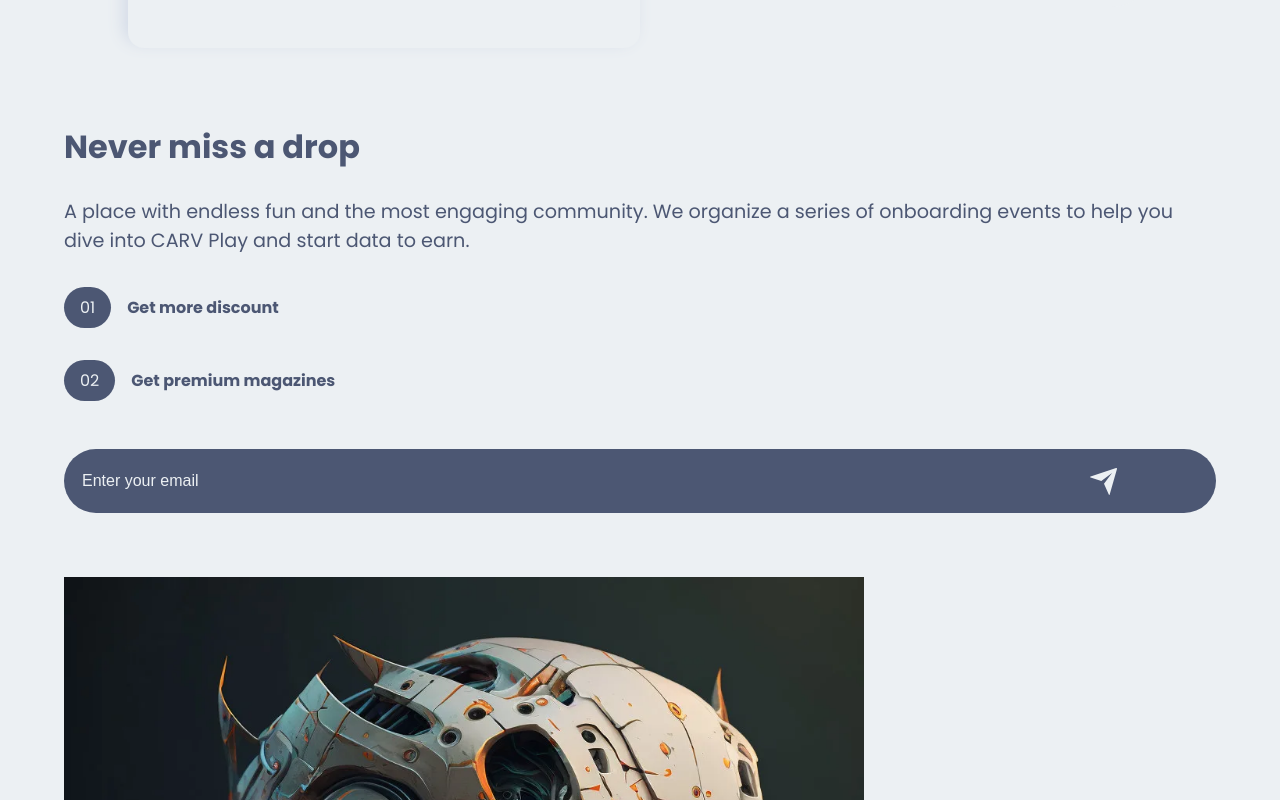
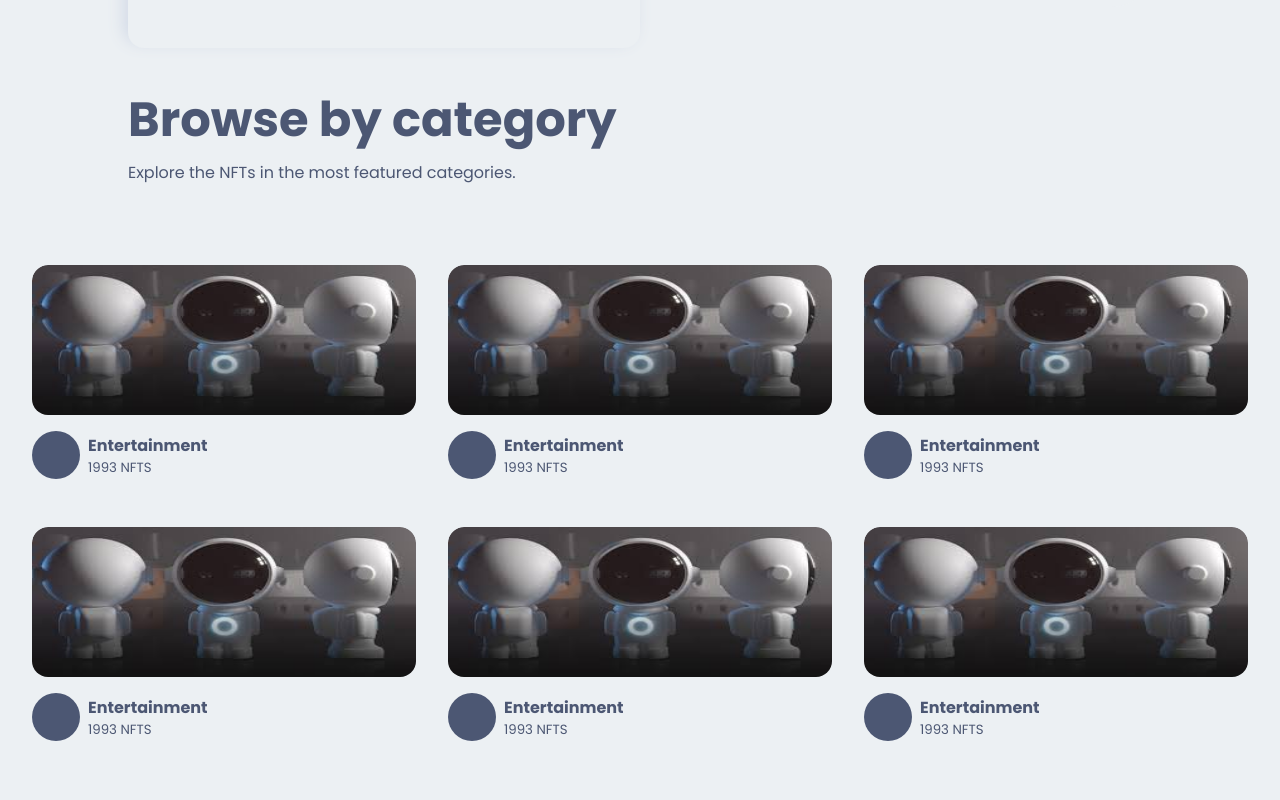
Before and after one commit to duclinhhuynh/FE_NFTMARKET, a Next.js app: page / in a window 1280 px wide. Shown: the part 1840-2640 px from the top of the page. Built offline with nearby package versions, Linux system fonts and the light colour scheme; no server answers.

Commit message:
completed_category

```diff
--- a/components/BigNFTSlider/BigNFTSlider.module.css
+++ b/components/BigNFTSlider/BigNFTSlider.module.css
@@ -92,7 +92,7 @@
 .bigNFTSlider_box_left_bidding_box {
     width: 100%;
     border: 3px solid var(--shadow-dark-color);
-    margin-block: 2rem;
+    margin-block: 1.5rem;
     padding: 0 4rem;
     border-radius: .5rem;
 }
@@ -144,7 +144,7 @@
     align-items: center;
     justify-content: center;
     gap: 4rem;
-    padding-block: 2rem 0rem ;
+    padding-block: 1rem 0rem ;
 }
 
 .bigNFTSlider_box_left_sliderBtn{
--- /dev/null
+++ b/components/Category/Category.jsx
@@ -0,0 +1,40 @@
+import React from 'react'
+import Image from 'next/image'
+import {BsCircleFill} from 'react-icons/bs'
+//INTERNAL IMPORT
+import Style from "./Category.module.css"
+import images from '../../img';
+const Category = () => {
+    const CategoryArray = [1, 2, 3, 4, 5, 6];
+  return (
+    <div className={Style.box_category}>
+        <div className={Style.category}>
+        {CategoryArray.map((el,i) => (
+            <div className={Style.category_box} key={1 + 1} >
+                <Image src={images.category}
+                className={Style.category_box_img}
+                alt='Background image'
+                width={400}
+                height={150}
+                objectFit="contain"
+
+                />
+                <div className={Style.category_box_title}>
+                    <span>
+                        <BsCircleFill/>
+                    </span>
+                    <div className={Style.category_box_title_info}>
+                        <h4>Entertainment</h4>
+                        <small>1993 NFTS</small>
+                    </div>
+                </div>
+            </div>
+        ))
+        }
+    </div>
+    </div>
+
+  )
+}
+
+export default Category
--- /dev/null
+++ b/components/Category/Category.module.css
@@ -0,0 +1,59 @@
+.box_category {
+    width: 95%;
+    margin: auto;
+}
+.category {
+    padding: 4rem 0;
+    display: grid;
+    grid-template-columns: repeat(6, 1fr);
+    gap: 2rem;
+}
+
+.category_box {
+    line-height: 0;
+    transition: all .3s ease-in;
+    border-radius: 1rem;
+    overflow: hidden;
+    cursor: pointer;
+    padding-bottom: 1rem;
+
+}
+.category_box:hover {
+    box-shadow: var(--box-shadow);
+}
+
+.category_box_img {
+    border-radius: 1rem;
+    max-width: 100%;
+}
+
+.category_box_title {
+    display: flex;
+    align-items: center;
+    /* padding: 1rem; */
+    gap: .5rem;
+}
+
+.category_box_title span {
+    font-size: 3rem;
+    margin-top: 1rem;
+}
+
+
+@media screen and (min-device-width:320px ) and (max-device-width:425px){
+    .category {
+        grid-template-columns: 1fr;
+    }
+}
+
+@media screen and (min-device-width:427px ) and (max-device-width:770px){
+    .category {
+        grid-template-columns: repeat(2,1fr);
+    }
+}
+
+@media screen and (min-device-width:771px ) and (max-device-width:1225px){
+    .category {
+        grid-template-columns: repeat(3,1fr);
+    }
+}
--- a/components/Subscribe/Subcribe.module.css
+++ b/components/Subscribe/Subcribe.module.css
@@ -41,7 +41,7 @@
 
 .subscribe_box_left_input {
     margin-top: 3rem;
-    padding: 2rem;
+    padding: 1rem;
     width: 80%;
     border-radius: 4rem;
     background-color: var(--icons-color);
--- a/components/Title/Title.module.css
+++ b/components/Title/Title.module.css
@@ -0,0 +1,33 @@
+.title {
+    width: 100%;
+}
+
+.title_box {
+    width: 80%;
+    margin: 0 auto;
+}
+
+.title_box h2 {
+    font-size: 3rem;
+    line-height: 0;
+}
+
+@media screen and (min-device-width: 320px) and (max-device-width: 425px){
+    .title_box {
+        width: 90%;
+    }
+    .title_box h2 {
+        font-size: 1.8rem;
+        line-height: 0;
+
+    }
+
+}
+
+@media screen and (min-device-width: 426px) and (max-device-width: 625px){
+    .title_box h2 {
+        font-size: 2rem;
+        line-height: 0;
+
+    }
+}
--- a/components/componentsindex.js
+++ b/components/componentsindex.js
@@ -6,4 +6,5 @@
 import BigNFTSlider from "./BigNFTSlider/BigNFTSlider";
 import Subscribe from "./Subscribe/Subscribe";
 import Title from "./Title/Title";
-export { Button, Footer, NavBar, HeroSection , Service, BigNFTSlider, Subscribe, Title};
+import Category from "./Category/Category";
+export { Button, Footer, NavBar, HeroSection , Service, BigNFTSlider, Subscribe, Title, Category};
--- a/img/index.js
+++ b/img/index.js
@@ -7,6 +7,7 @@
 import nft_image_3 from "./nft_image_3.webp"
 import nft_image_4 from "./nft_image_4.jpg"
 import update from "./update.png"
+import category from "./category.jpg"
 
 export default {
     user1,
@@ -17,6 +18,6 @@
     nft_image_2,
     nft_image_3,
     nft_image_4,
-    update
-
+    update,
+    category
 }
--- a/pages/index.js
+++ b/pages/index.js
@@ -1,6 +1,6 @@
 import React from 'react';
 import Style from '../styles/index.module.css';
-import { HeroSection , Service, BigNFTSlider, Subscribe, Title} from '../components/componentsindex';
+import { HeroSection , Service, BigNFTSlider, Subscribe, Title, Category} from '../components/componentsindex';
 
 const Home = () => {
   return (
@@ -8,8 +8,9 @@
       <HeroSection />
       <Service/>
       <BigNFTSlider/>
+      <Title heading="Browse by category" paragraph="Explore the NFTs in the most featured categories. "/>
+      <Category/>
       <Subscribe/>
-      <Title heading="Browse by category" paragraph="Explore the NFTs in the most featured categories. "/>
     </div>
   )
 };
```
Also changed, not shown: img/category.jpg (added).
